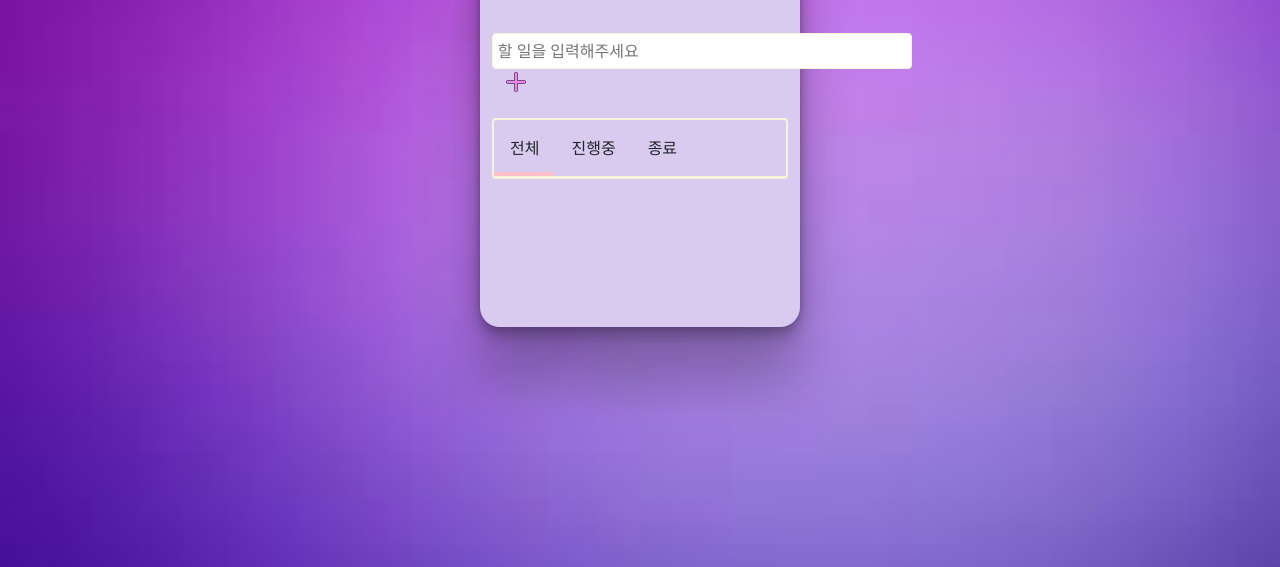
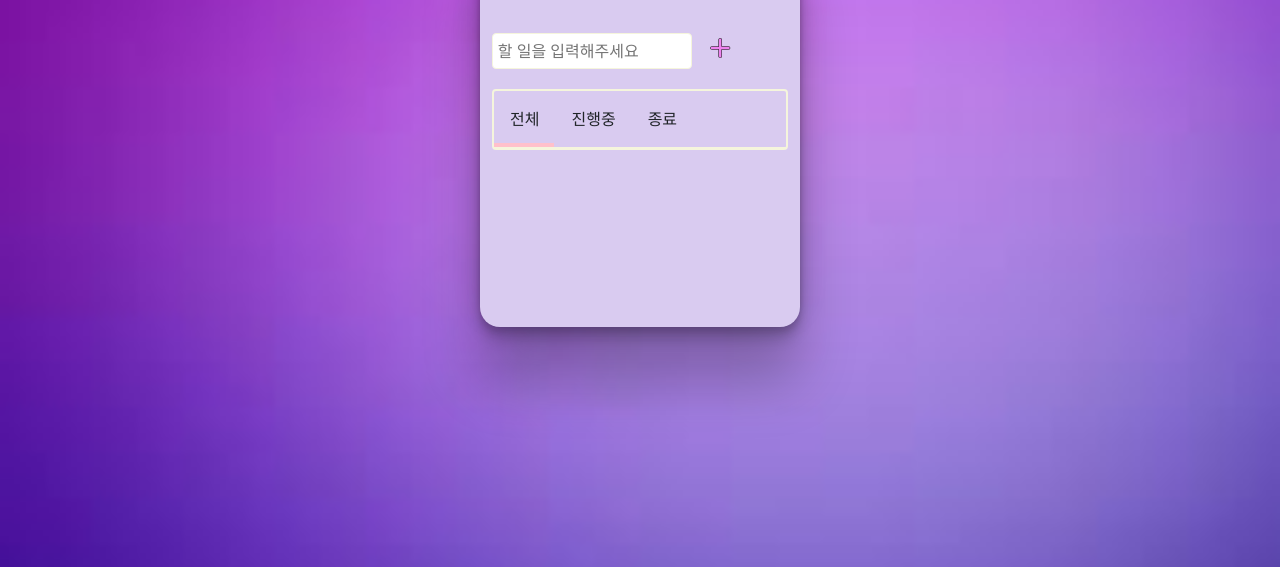
Before and after one commit to bonita7437/list, a plain HTML site: page index.html in a window 1280 px wide. Shown: the part 233-800 px from the top of the page. Drawn offline with nearby package versions, Linux system fonts and the light colour scheme.

Commit message:
task-input width

```diff
--- a/style.css
+++ b/style.css
@@ -31,7 +31,7 @@ body {
 }
 
 #task-input {
-  width: 420px;
+  width: 200px;
   padding: 0.3em;
   border: 1.5px solid beige;
   border-radius: 4px;
```
